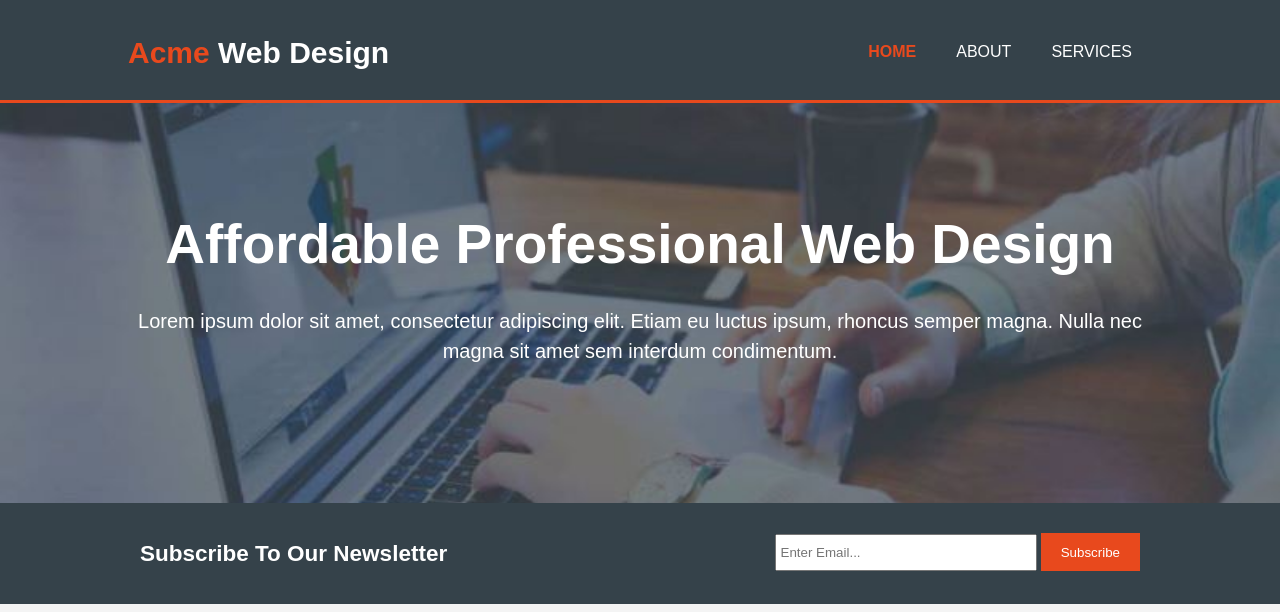
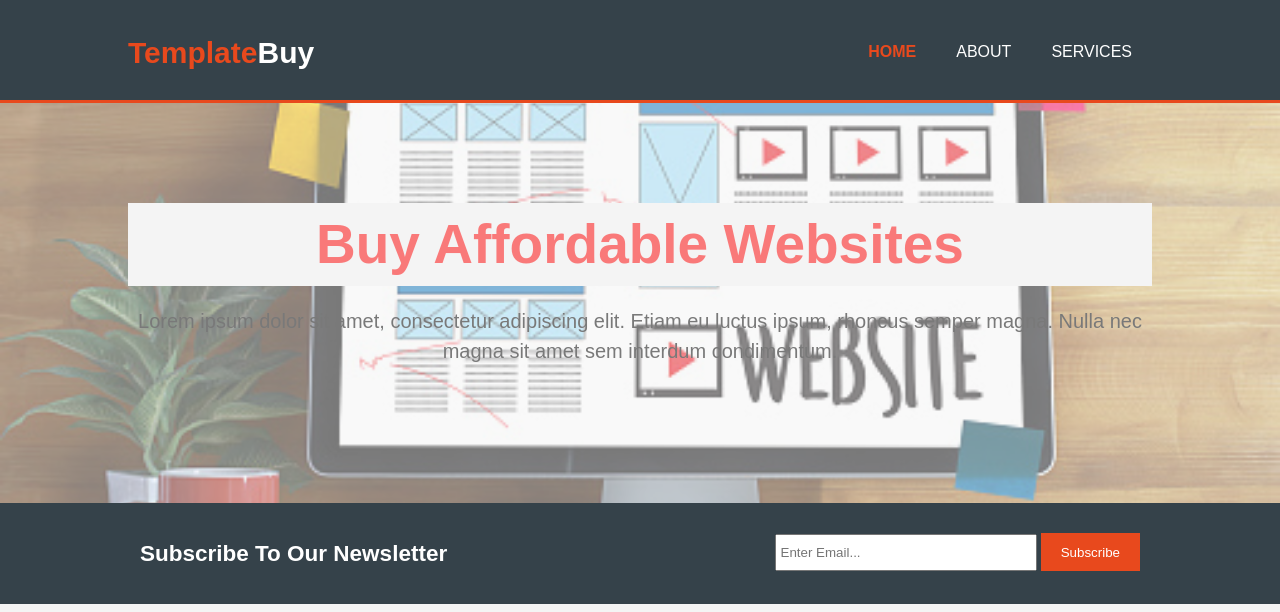
Before and after one commit to Evavic44/templateBuy, a plain HTML site: page index.html in a window 1280 px wide. Shown: the top 612 px of the page. Drawn offline with Linux system fonts and the light colour scheme.

Commit message:
new templateBuy

```diff
--- a/css/style.css
+++ b/css/style.css
@@ -82,17 +82,23 @@ header a:hover{
 /* Showcase */
 #showcase{
   min-height:400px;
-  background:url('../img/showcase.jpg') no-repeat;
+  background:url('../img/indexBanner.jpg') no-repeat;
   background-position: center;
   background-size: cover;
   text-align:center;
-  color:#ffffff;
+  color:#ffffdff;
+  opacity: 50%;
 }
 
 #showcase h1{
   margin-top:100px;
   font-size:55px;
+  opacity: 100%;
+  color:red;
+  background: #f4f4f4;
+  background-size: contain;
   margin-bottom:10px;
+  padding: none;
 }
 
 #showcase p{
--- a/index.html
+++ b/index.html
@@ -5,7 +5,7 @@
     <meta name="description" content="Affordable and professional web design">
 	  <meta name="keywords" content="web design, affordable web design, professional web design">
   	<meta name="author" content="Brad Traversy">
-    <title>Acme Web Deisgn | Welcome</title>
+    <title>TemplateBuy | Welcome</title>
     <link rel="stylesheet" href="./css/style.css">
     <link rel="icon" href="img/favicon.png">
   </head>
@@ -13,7 +13,7 @@
     <header>
       <div class="container">
         <div id="branding">
-          <h1><span class="highlight">Acme</span> Web Design</h1>
+          <h1><span class="highlight">Template</span>Buy</h1>
         </div>
         <nav>
           <ul>
@@ -27,7 +27,7 @@
 
     <section id="showcase">
       <div class="container">
-        <h1>Affordable Professional Web Design</h1>
+        <h1>Buy Affordable Websites</h1>
         <p>Lorem ipsum dolor sit amet, consectetur adipiscing elit. Etiam eu luctus ipsum, rhoncus semper magna. Nulla nec magna sit amet sem interdum condimentum.</p>
       </div>
     </section>
```
Also changed, not shown: variable.js (deleted, +0 -31 lines), img/indexBanner.jpg (added).
